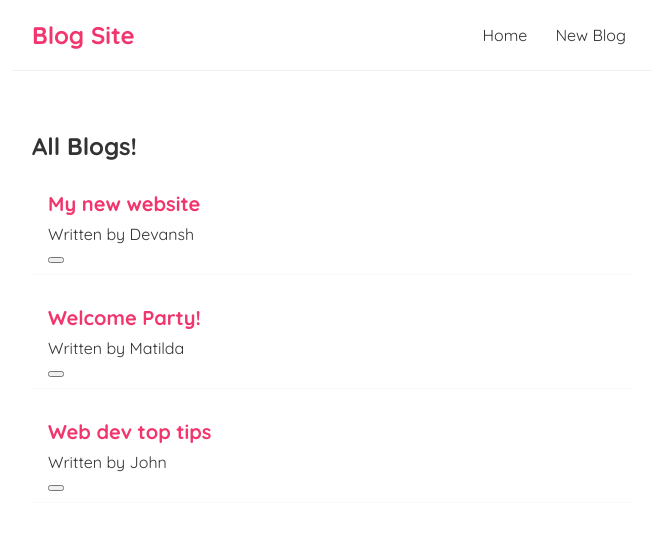
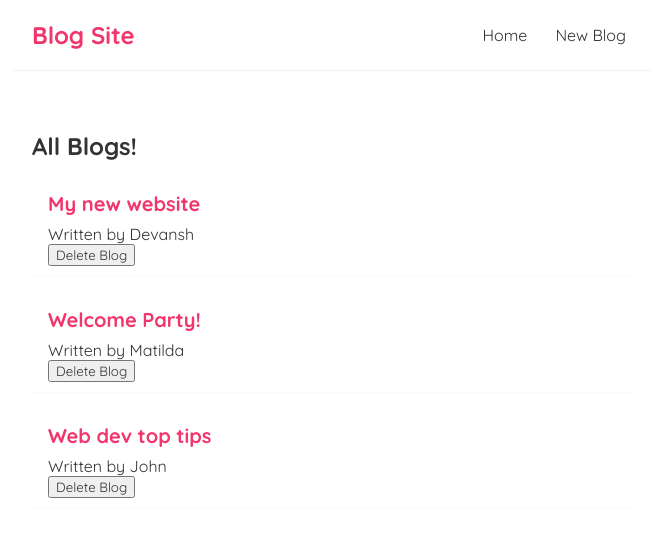
Before and after one commit to D-Coder135/Blog-Site_React, a React (Create React App) app: page / in a window 1280 px wide. Shown: the top 536 px of the page, without its empty margins (308-964 px from the left). Built offline with nearby package versions, Linux system fonts and the light colour scheme; the HTML template or start-up script is replaced by a standard one.

Commit message:
add some text content inside the button tag

```diff
--- a/src/BlogList.js
+++ b/src/BlogList.js
@@ -9,7 +9,7 @@ const BlogList = ({ blogs, title}) => {
                 <div className="blog-preview" key={blog.id}>
                     <h2>{ blog.title }</h2>
                     <p> Written by { blog.author }</p>
-                    <button></button>
+                    <button>Delete Blog</button>
                 </div>
 
             ))}
```
